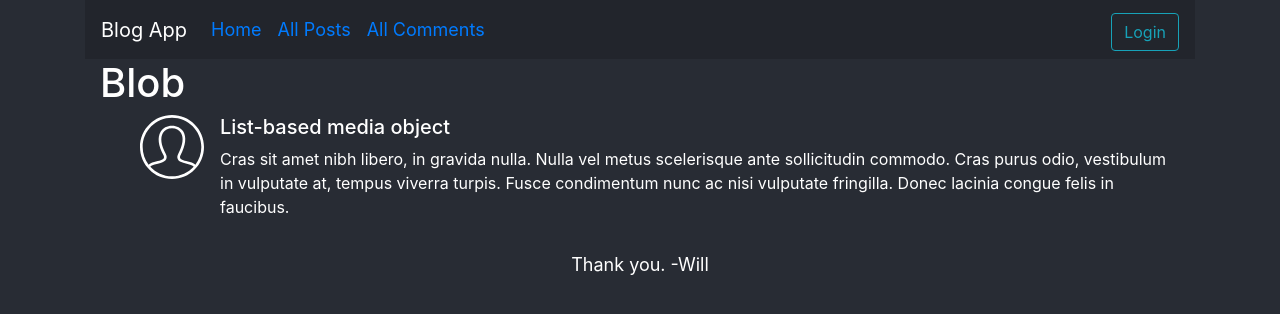
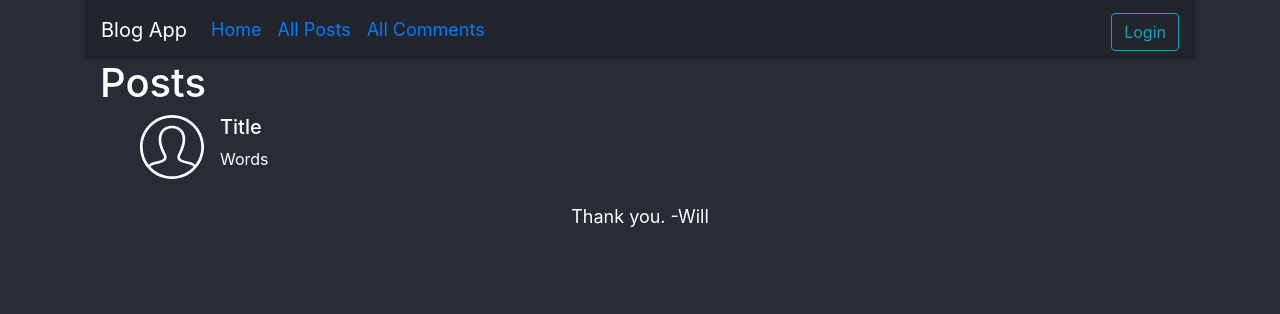
Before and after one commit to wlovo/blog-app-frontend, a React (Create React App) app: page /posts in a window 1280 px wide. Shown: the top 314 px of the page. Built offline with nearby package versions, Linux system fonts and the light colour scheme.

Commit message:
Add initial Post data

```diff
--- a/package.json
+++ b/package.json
@@ -8,6 +8,7 @@
   "private": true,
   "dependencies": {
     "bootstrap": "^4.3.1",
+    "lodash": "^4.17.15",
     "moment": "^2.24.0",
     "react": "^16.9.0",
     "react-bootstrap": "^1.0.0-beta.12",
--- a/src/components/MainContent.js
+++ b/src/components/MainContent.js
@@ -12,7 +12,7 @@ class MainContent extends Component {
           <h1>Comments</h1>
         </Route>
         <Route exact path="/posts">
-          <h1>Blob</h1>
+          <h1>Posts</h1>
           <ul>
             <SinglePost />
           </ul>
--- a/src/components/SinglePost.js
+++ b/src/components/SinglePost.js
@@ -1,11 +1,13 @@
 import React, { Component } from 'react';
 import Media from 'react-bootstrap/Media';
+import get from 'lodash/get';
 import userPhoto from '../images/user.svg'
 
 class SinglePost extends Component {
   constructor(props) {
     super(props);
-    this.state = { post: {} };
+    const post = get(props, 'post', { title: 'Title', body: 'Words'});
+    this.state = { post };
   }
 
   render() {
@@ -20,12 +22,9 @@ class SinglePost extends Component {
             alt="Generic placeholder"
           />
           <Media.Body>
-            <h5>List-based media object</h5>
+            <h5>{this.state.post.title}</h5>
             <p>
-              Cras sit amet nibh libero, in gravida nulla. Nulla vel metus scelerisque ante
-              sollicitudin commodo. Cras purus odio, vestibulum in vulputate at, tempus viverra
-              turpis. Fusce condimentum nunc ac nisi vulputate fringilla. Donec lacinia congue felis
-              in faucibus.
+              {this.state.post.body}
             </p>
           </Media.Body>
         </Media>
```
